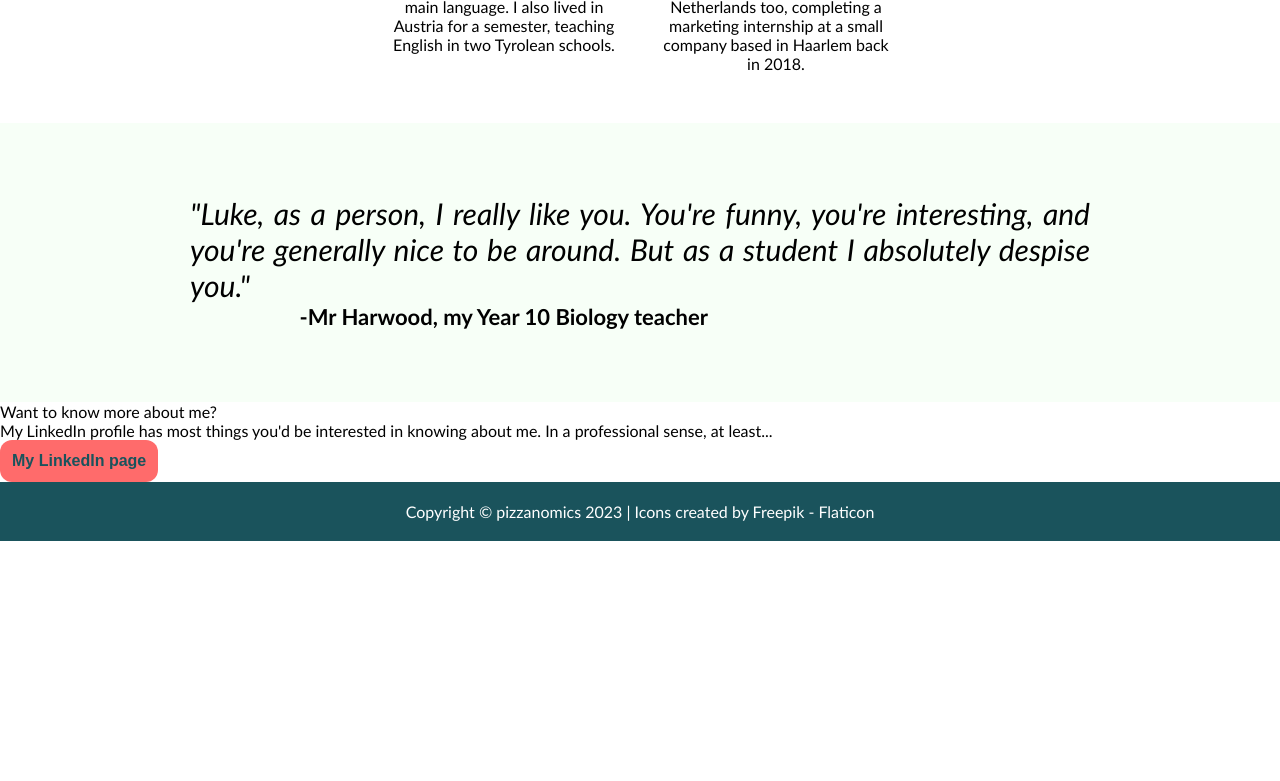
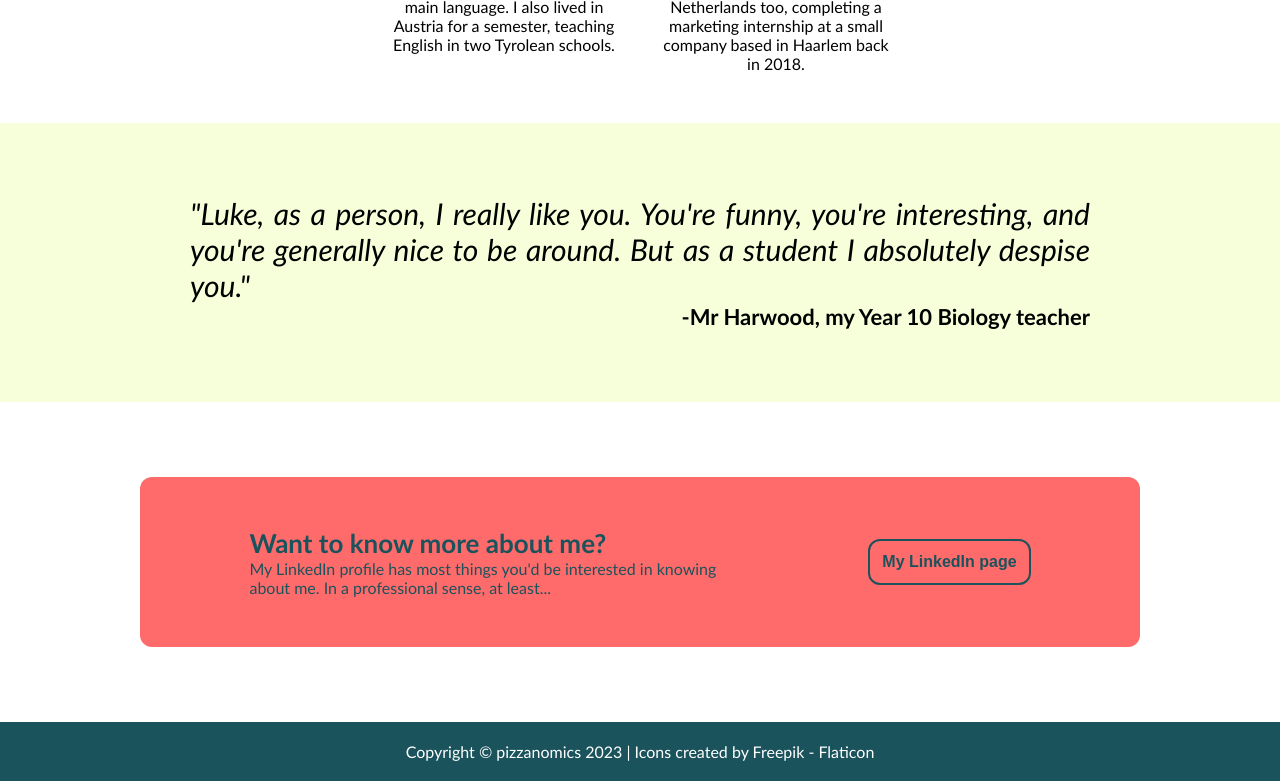
Before and after one commit to pizzanomics/Landing-Page, a plain HTML site: page index.html in a window 1280 px wide. Shown: the part 744-1525 px from the top of the page. Before the commit the page ends 1285 px from the top, so only its background shows below. Drawn offline with Linux system fonts and the light colour scheme.

Commit message:
Finish page and tweak flex properties in each section

```diff
--- a/styles.css
+++ b/styles.css
@@ -21,6 +21,21 @@ button {
     max-width: 160px;
 }
 
+.right-cta {
+    align-self: center;
+}
+
+.cta-button {
+    background-color: #FF6B6B;
+    color: #1A535C;
+    border-radius: 12px;
+    border: 2px solid #1A535C;
+    padding: 12px;
+    font-weight: 800;
+    font-size: 16px;
+    max-width: 200px;
+}
+
 .first-section {
     color: #1A535C;
     background-color: #1A535C;
@@ -33,17 +48,42 @@ button {
     display: flex;
     flex-direction: column;
     padding: 50px;
+    align-self: center;
 }
 
 .third-section {
-    background-color: #F7FFF7;
+    background-color: #F7FFDA;
+    width: 100%;
+    display: flex;
+    justify-content: center;
+    padding-top: 50px;
+    padding-bottom: 50px;
+}
+
+.fourth-section {
+    width: 100%;
+    display: flex;
+    justify-content: center;
+    margin-top: 35px;
+    margin-bottom: 35px;
+}
+
+.coral-bar {
+    margin: 40px;
     padding: 50px;
+    background-color: #FF6B6B;
+    border-radius: 12px;
+    display: flex;
+    flex: 1;
+    max-width: 900px;
+    justify-content: space-around;
 }
 
 .quote {
     display: flex;
     flex-direction: column;
     padding: 22px;
+    max-width: 900px;
     align-items: center;
 }
 
@@ -56,11 +96,27 @@ button {
 
 .quote-attribution {
     align-self: flex-end;
-    padding-right: 500px;
     font-size: 22px;
     font-weight: 900;
 }
 
+.cta-title {
+    color: #1A535C;
+    font-size: 26px;
+    font-weight: bolder;
+}
+
+.cta-text {
+    color: #1A535C;
+}
+
+.left-cta {
+    display: flex;
+    flex-direction: column;
+    flex-wrap: wrap;
+    justify-content: space-between;
+    max-width: 500px;
+}
 
 .header {
     display: flex;
@@ -68,7 +124,6 @@ button {
     align-items: center;
     align-self: normal;
     background-color: black;
-
 }
 
 .content {
@@ -89,9 +144,7 @@ button {
 }
 
 .image {
-    display: flex;
-    flex: 1;
-    justify-content: end;
+    align-self: center;
 }
 
 ul {
@@ -149,7 +202,7 @@ a.button {
 }
 
 .img-info {
-max-height: 100px;
+    max-height: 100px;
 }
 
 .text-content {
```
